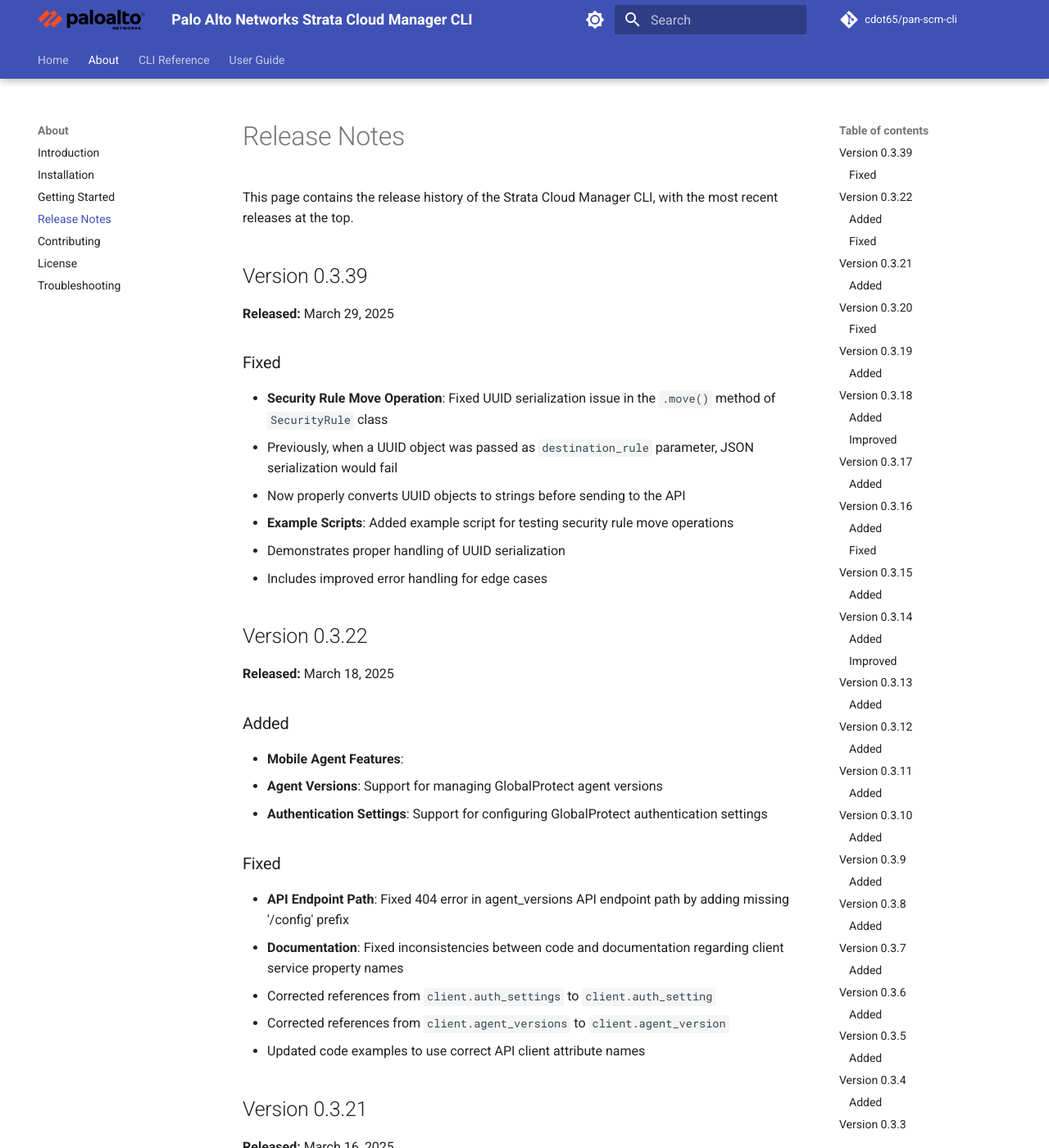
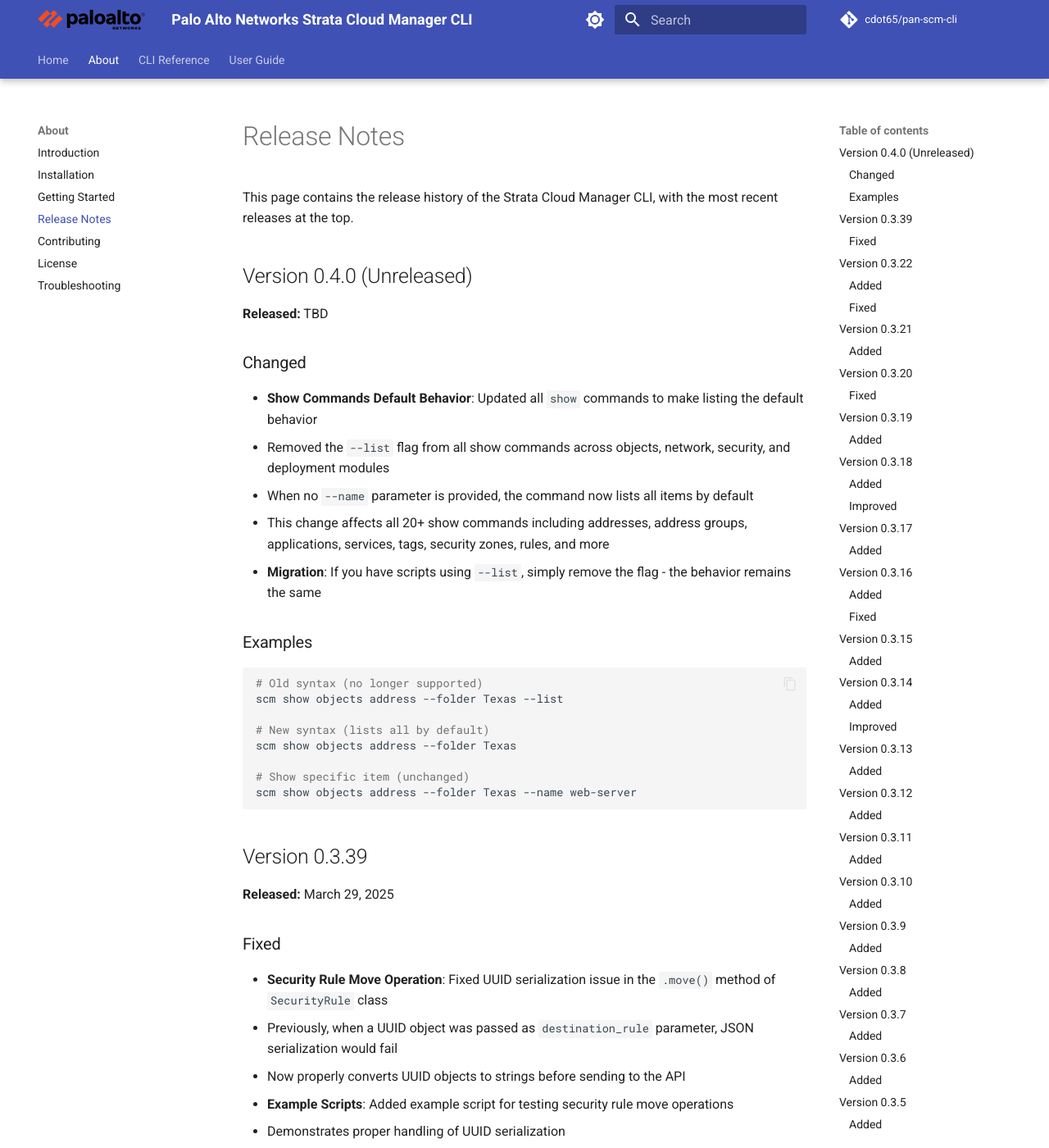
Before and after one commit to cdot65/pan-scm-cli, an MkDocs documentation site: the page built from docs/about/release-notes.md, in a window 1280 px wide and 1400 px high. Shown: the whole window at 82% size. Built offline with MkDocs 1.6.1 and Material for MkDocs 9.7.7, drawn with Linux system fonts in a browser that asks for light colours; comment, search, counter and statistics services are not loaded.

Commit message:
docs: add release notes for updated show commands default behavior

````diff
--- a/docs/about/release-notes.md
+++ b/docs/about/release-notes.md
@@ -1,6 +1,31 @@
 # Release Notes
 
 This page contains the release history of the Strata Cloud Manager CLI, with the most recent releases at the top.
+
+## Version 0.4.0 (Unreleased)
+
+**Released:** TBD
+
+### Changed
+
+- **Show Commands Default Behavior**: Updated all `show` commands to make listing the default behavior
+  - Removed the `--list` flag from all show commands across objects, network, security, and deployment modules
+  - When no `--name` parameter is provided, the command now lists all items by default
+  - This change affects all 20+ show commands including addresses, address groups, applications, services, tags, security zones, rules, and more
+  - **Migration**: If you have scripts using `--list`, simply remove the flag - the behavior remains the same
+
+### Examples
+
+```bash
+# Old syntax (no longer supported)
+scm show objects address --folder Texas --list
+
+# New syntax (lists all by default)
+scm show objects address --folder Texas
+
+# Show specific item (unchanged)
+scm show objects address --folder Texas --name web-server
+```
 
 ## Version 0.3.39
 
````
